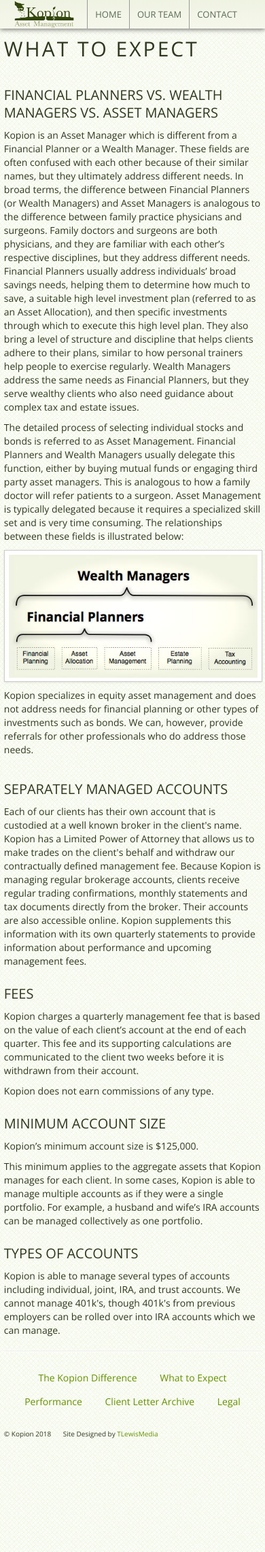
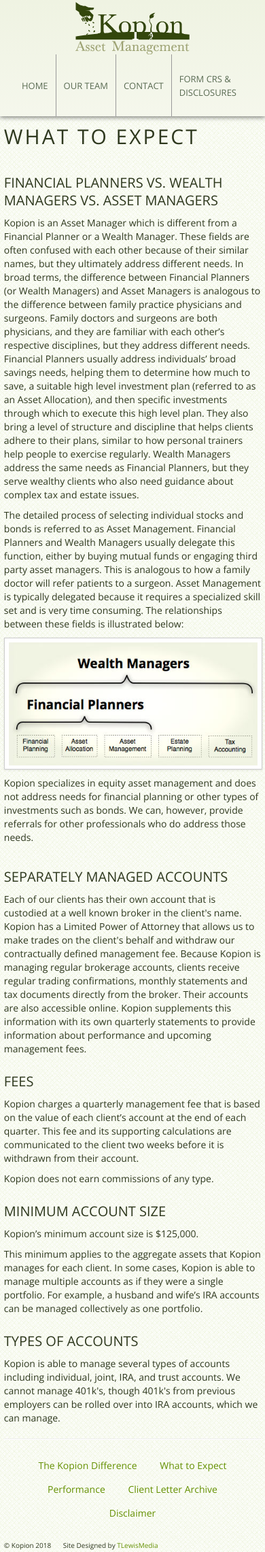
Before and after one commit to tlewismedia/kopion, a Jekyll site: the page built from expect.html, in a window 390 px wide. Shown: the whole page at 68% size. Built offline with Jekyll 4.4.1, drawn with Linux system fonts in a browser that asks for light colours.

Commit message:
may 2020 updates

```diff
--- a/_includes/footer.html
+++ b/_includes/footer.html
@@ -9,7 +9,7 @@
 				<li><a href="expect.html">What to Expect</a></li>
 				<li><a href="performance.html">Performance</a></li>
 				<li><a href="letters.html">Client Letter Archive</a></li>
-				<li><a href="legal.html">Legal</a> </li>
+				<li><a href="disclaimer.html">Disclaimer</a> </li>
 			</ul>
 		</div>
 	</div> <!-- end row -->
--- a/_includes/navbar.html
+++ b/_includes/navbar.html
@@ -1,19 +1,17 @@
 <div class="navbar">
   <div class="navbar-inner">
     <div class="container">
+      <a class="brand" href="/"><img src="images/logo.png"></a>
 
-      <a class="brand" href="/"><img src="images/logo.png"></a>
       <div>
-
         <div class="navWrap">
           <ul class="nav" id="siteNav">
             <li id="li_home"><a href="index.html">Home</a></li>
-           <li id="li_about"><a href="team.html">Our Team</a></li>
+            <li id="li_team"><a href="team.html">Our Team</a></li>
             <li id="li_contact"><a href="contact.html">Contact</a></li>
-
+            <li id="li_crs"><a href="disclosures.html">Form CRS &<br> Disclosures</a></li>
           </ul>
         </div>
-
       </div><!--/.nav-collapse -->
     </div>
   </div>
--- a/css/custom.css
+++ b/css/custom.css
@@ -3,6 +3,9 @@
 /*_______nav_bar_______*/
 .navbar .nav {
   float: right;
+  display: flex;
+
+  align-items: center;
 }
 .navbar {
   margin-bottom: 0px;
@@ -15,8 +18,10 @@
 .navbar .nav > li > a {
   color:#596B51;
   font-size: 16px;
-  padding: 35px 25px;
   text-shadow: 0px 0px 10px white;
+  height: 69px;
+  display: flex;
+  align-items: center;
 }
 .navbar .brand {
   padding: 0px 0px 0px 45px;
@@ -28,9 +33,9 @@
   background-color: #A3A77E;
   box-shadow: 0 3px 8px rgba(0, 0, 0, 0.5) inset;
   color: white;
-  height: 100%;
-  overflow: hidden;
-  text-decoration: none;
+  /*height: 100%;*/
+  /*overflow: hidden;*/
+  /*text-decoration: none;*/
 }
 .navbar-inner {
     background-color: #F7FFEF;
@@ -522,34 +527,11 @@ p {
   }
 
 }
-@media (max-width: 620px){
 
-  /*.navbar .brand{
-    display: inline-block;
-    text-align: center;
-    width: 100%;
-    padding-left: 0;
-  }
-
-  .navWrap{
-    text-align: center;
-    display: inline-block;
-    width: 100%;
-  }
-
-  .navbar .nav{
-    float: none;
-    display: inline-block;
-  }
-
-  #siteNav li:first-child{
-    border-left: none;
-  }*/
-}
 @media (max-width: 767px) {
 
   .brand img{
-    width: 90px;
+    /*width: 90px;*/
   }
   .navbar .brand{
     padding-left: 0;
@@ -601,6 +583,8 @@ p {
   }
 }
 
+
+
 @media (min-width:760px) and (max-width: 1200px) {
   #aboutPortrait {
 
@@ -618,3 +602,15 @@ p {
     margin-left: 80px;
 }
 }
+
+@media (max-width: 575px) {
+  .navbar-inner > .container{
+    display: flex;
+    flex-direction: column;
+    align-items: center;
+  }
+
+  #siteNav li#li_home {
+      border-left: none;
+  }
+}
--- a/expect.html
+++ b/expect.html
@@ -44,7 +44,7 @@ title: What to Expect
 
       <h2>Types of Accounts</h2>
 
-      Kopion is able to manage several types of accounts including individual, joint, IRA, and trust accounts.  We cannot manage 401k's, though 401k's from previous employers can be rolled over into IRA accounts which we can manage.
+      Kopion is able to manage several types of accounts including individual, joint, IRA, and trust accounts.  We cannot manage 401k's, though 401k's from previous employers can be rolled over into IRA accounts, which we can manage.
     </div>
   </div><!--end row -->
 </div>
--- a/js/custom.js
+++ b/js/custom.js
@@ -1,25 +1,26 @@
-// JavaScript Document
 function GetCurrentPageName() {
-//method to get Current page name from url.
   var PageURL = document.location.href;
   var PageName = PageURL.substring(PageURL.lastIndexOf('/') + 1);
 
   return PageName.toLowerCase() ;
 }
 
-$(document).ready(function(){
+
 var CurrPage = GetCurrentPageName();
 
 switch(CurrPage){
   case 'index.html':
- $('#li_home').addClass('active') ;
+
+     document.querySelector('#li_home').classList.add('active') ;
      break;
   case 'team.html':
- $('#li_about').addClass('active') ;
+     document.querySelector('#li_team').classList.add('active') ;
      break;
   case 'contact.html':
- $('#li_contact').addClass('active') ;
+     document.querySelector('#li_contact').classList.add('active') ;
+     break;
+  case 'disclosure.html':
+     document.querySelector('#li_crs').classList.add('active') ;
      break;
 
 }
-});
```
Also changed, not shown: _data/forms.yml (added, +21 -0 lines), disclaimer.html (added, +17 -0 lines), disclosures.html (added, +27 -0 lines), legal.html (deleted, +0 -34 lines), 5 other files. Lines whose indentation alone changed are shown as unchanged.
